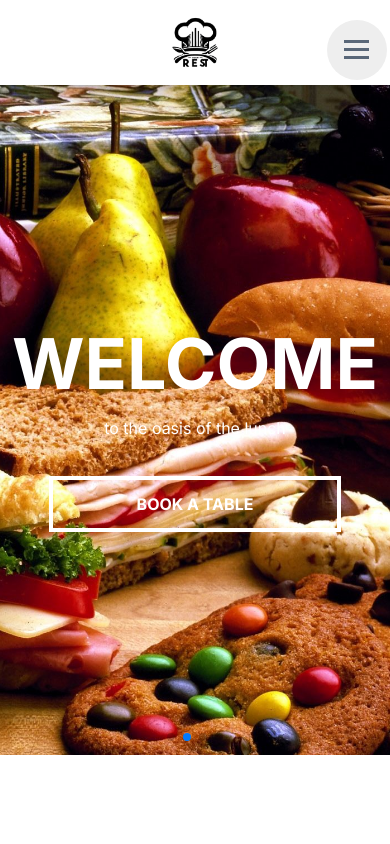
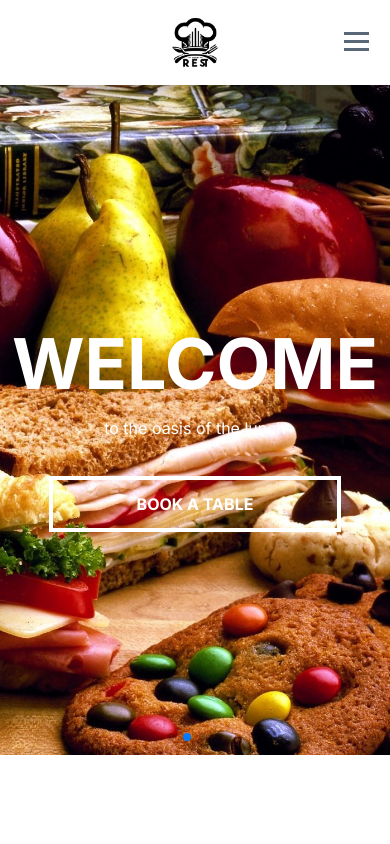
Before and after one commit to Enigma-Web-Design/landing-resto, a Next.js app: page / in a window 390 px wide. Shown: the top 844 px of the page. Built offline with nearby package versions, Linux system fonts and the light colour scheme.

Commit message:
feat:creating-nav-for-sm

```diff
--- a/src/commons/Button.css
+++ b/src/commons/Button.css
@@ -7,7 +7,7 @@
 }
 
 .menu-open-button {
-  background: #eeeeee;
+  background: white;
   border-radius: 100%;
   width: 60px;
   height: 60px;
--- a/src/components/Nav.jsx
+++ b/src/components/Nav.jsx
@@ -40,7 +40,7 @@ export default function Nav() {
         <li className="hover:text-green-700 cursor-pointer my-3">LOREM</li>
       </ul>
       <Button
-        className={`block sm:hidden absolute py-[5vw] `}
+        className={`block sm:hidden absolute py-[3vw] `}
         onClick={toggleNav}
       />
       <ul className="hidden sm:flex items-center justify-around w-full text-sm font-semibold sm:mx-24">
```
